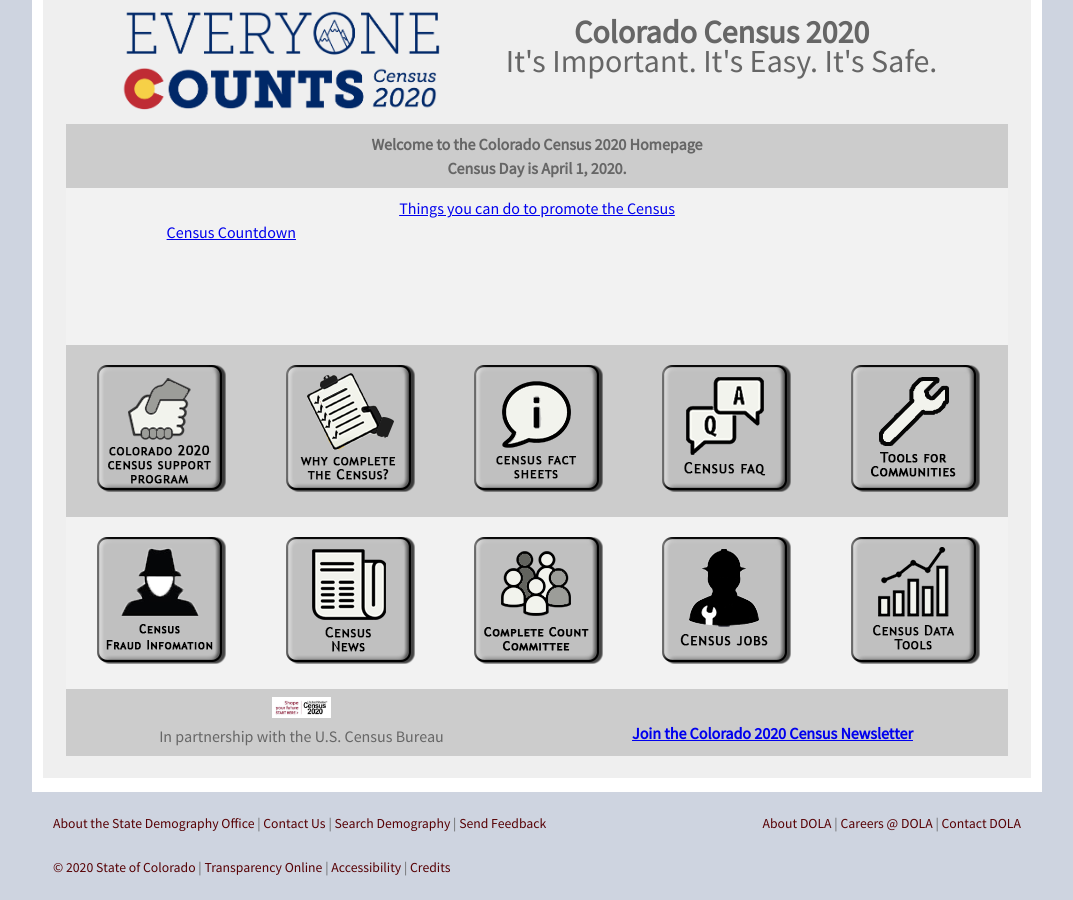
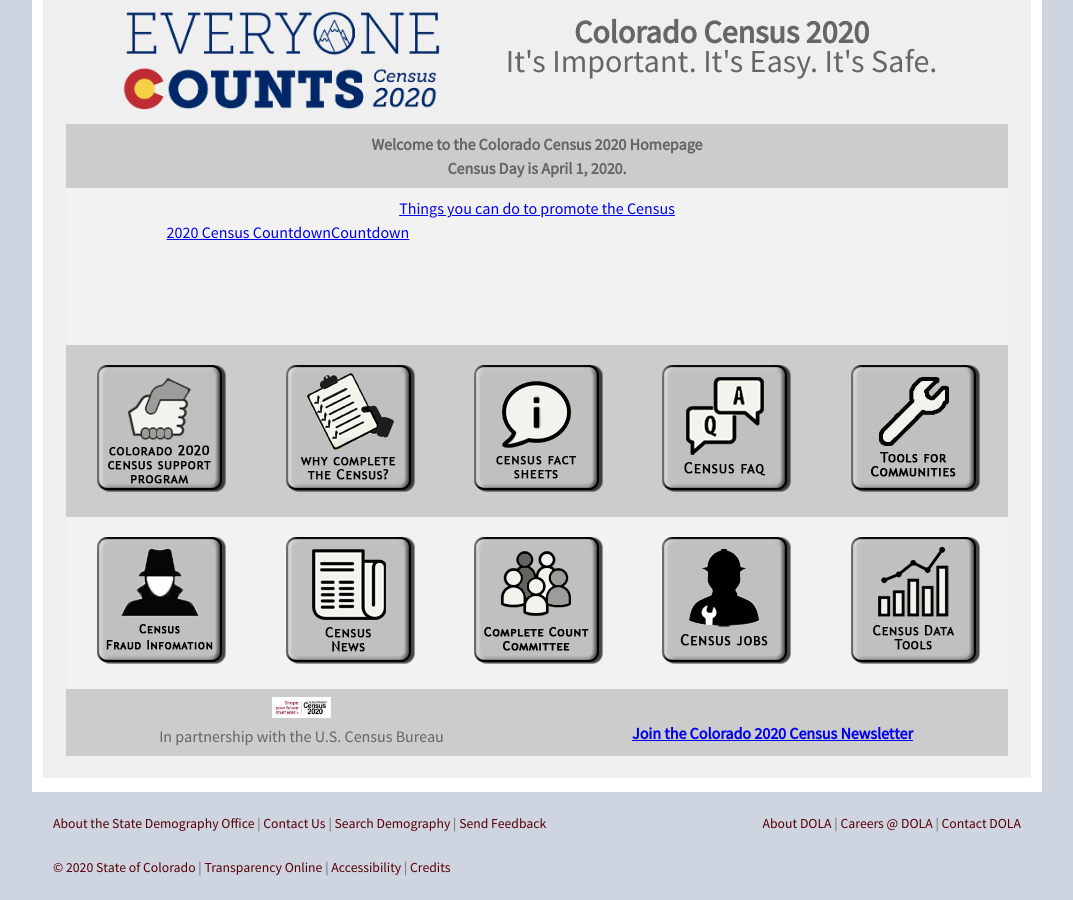
Before and after one commit to TBleess/Website_New, a Jekyll site: the page built from pages/5_CensusACS/census_2020_main.html, in a window 1280 px wide. Shown: the part 990-1890 px from the top of the page, without its empty margins (103-1176 px from the left). Built offline with Jekyll 4.4.1, drawn with Linux system fonts in a browser that asks for light colours.

Commit message:
Update census_2020_main.html

```diff
--- a/pages/5_CensusACS/census_2020_main.html
+++ b/pages/5_CensusACS/census_2020_main.html
@@ -103,9 +103,7 @@
                 </tr>
 		<tr?
 		<td align="left" colspan="5">
-		<div data-type="countdown" data-id="1764725" class="tickcounter" style="width: 80%; height: 80%; position: relative; margin: auto; padding-bottom: 10%">
-                     <a href="//www.tickcounter.com/countdown/1764725/my-countdown" title="Census Countdown">Census Countdown</a>
-                </div>
+		<div data-type="countdown" data-id="1764071" class="tickcounter" style="width: 80%; height: 80%; position: relative; margin: auto; padding-bottom: 10%"><a href="//www.tickcounter.com/countdown/1764071/2020-census-countdown" title="2020 Census Countdown">2020 Census Countdown</a><a href="//www.tickcounter.com/" title="Countdown">Countdown</a></div>
 		</td>
 	        </tr>
 		<tr>
```
